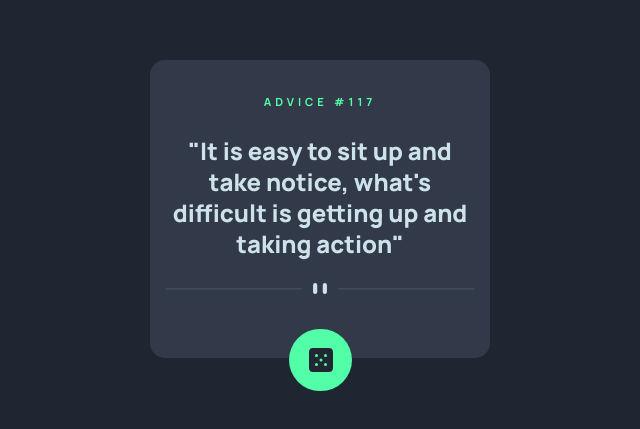
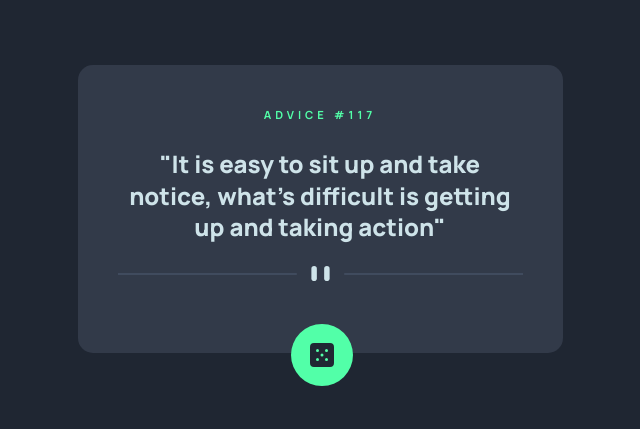
Before and after one commit to HectorAgValenzuela/advice-generator-app, a Vue app: page / in a window 1280 px wide. Shown: the part 207-636 px from the top of the page, without its empty margins (320-960 px from the left). Built offline with nearby package versions, Linux system fonts and the light colour scheme.

Commit message:
media queries for desktop

```diff
--- a/src/assets/main.css
+++ b/src/assets/main.css
@@ -88,6 +88,13 @@ body {
   max-width: 340px;
 }
 
+@media (min-width: 800px) {
+  .advice {
+    padding: 2.5rem;
+    max-width: 485px;
+  }
+}
+
 .advice__title {
   color: var(--color-primary-400);
   font-size: 0.7rem;
@@ -128,6 +135,12 @@ body {
 
 }
 
+@media (min-width: 800px) {
+  .button {
+    left: 44%;
+  }
+}
+
 .button:hover {
   box-shadow: 0 0 20px var(--color-primary-400);
 }
```
